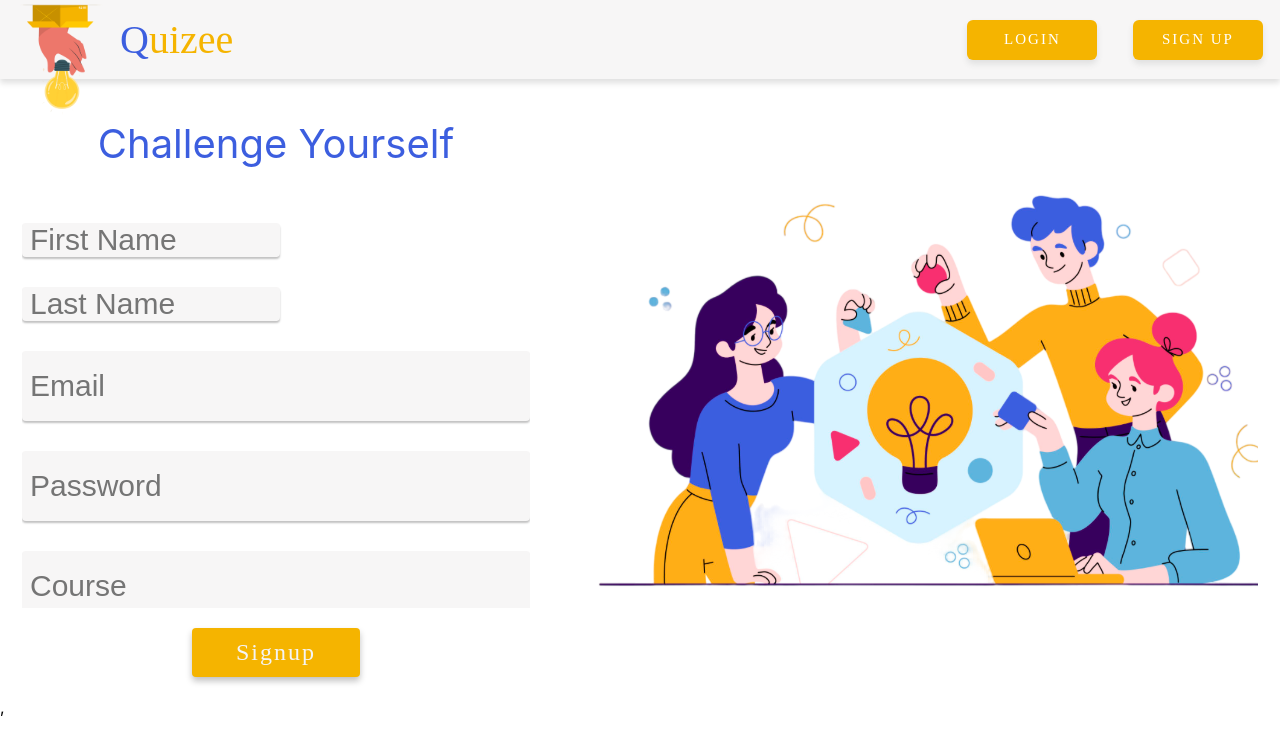
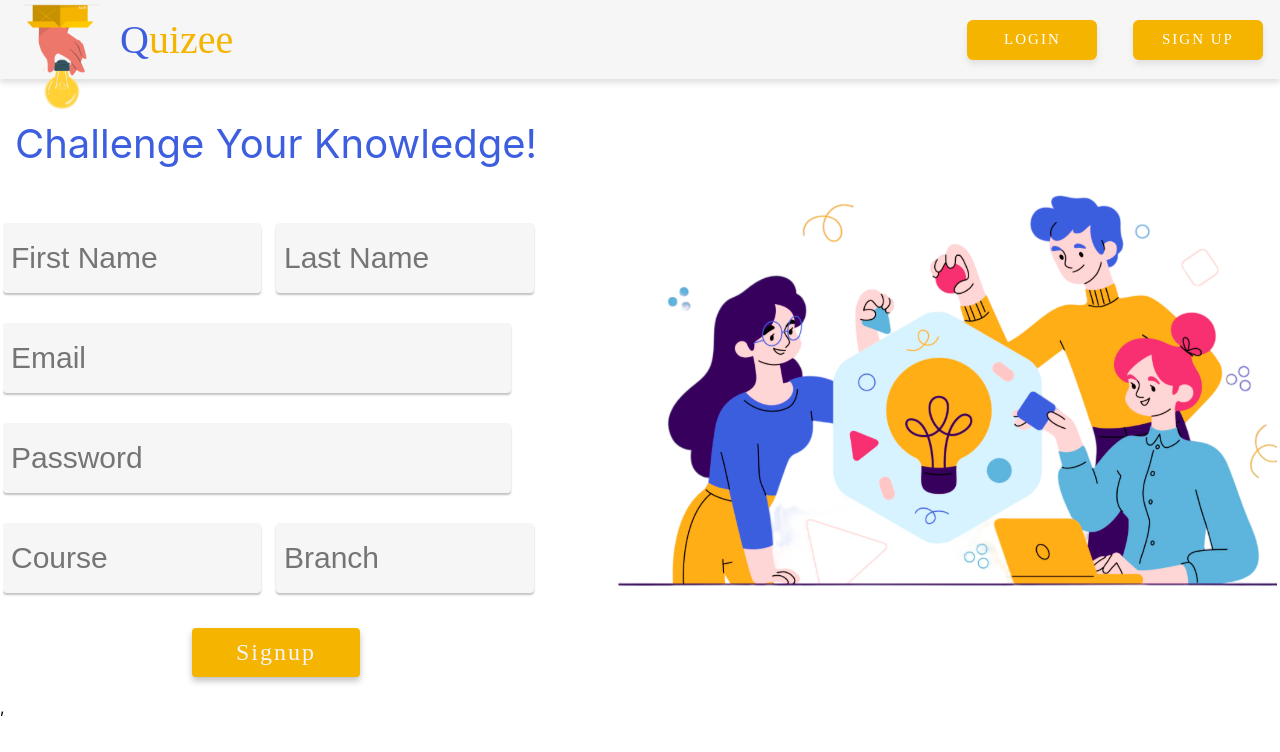
Before and after one commit to RohitRaj766/Qezee, a React (Create React App) app in the folder client/: page /signup in a window 1280 px wide. Shown: the top 752 px of the page. Built offline with nearby package versions, Linux system fonts and the light colour scheme.

Commit message:
Update Signup.jsx

```diff
--- a/client/src/user/userScreens/signup/Signup.jsx
+++ b/client/src/user/userScreens/signup/Signup.jsx
@@ -3,6 +3,7 @@ import { useDispatch, useSelector } from 'react-redux';
 import { signupRequest } from '../../../actions/index';
 import './Signup.scss'
 import pagePhoto from '../../assets/images/pagephoto.svg';
+import header from '../../assets/images/header.svg';
 
 const Signup = () => {
   const [userData, setUserData] = useState({
@@ -37,15 +38,20 @@ const Signup = () => {
     <div className='main'>
 
       <div className='boxContainer'>
-        <p>Challenge Yourself</p>
+        <p>Challenge Your Knowledge!</p>
+        {/* <img src={header} alt="" className='headerImage' /> */}
         <div className='formContainer'>
           <form onSubmit={handleSubmit}>
-            <input className="smallInputField" type="text" name="firstname" value={userData.firstname} onChange={handleChange} placeholder="First Name" required />
-            <input className="smallInputField" type="text" name="lastname" value={userData.lastname} onChange={handleChange} placeholder="Last Name" required />
+            <div className='smallForm'>
+              <input className="smallInputField" type="text" name="firstname" value={userData.firstname} onChange={handleChange} placeholder="First Name" required />
+              <input className="smallInputField" type="text" name="lastname" value={userData.lastname} onChange={handleChange} placeholder="Last Name" required />
+            </div>
             <input className="inputField" type="email" name="email" value={userData.email} onChange={handleChange} placeholder="Email" required />
             <input className="inputField" type="password" name="password" value={userData.password} onChange={handleChange} placeholder="Password" required />
-            <input className="inputField" type="text" name="course" value={userData.course} onChange={handleChange} placeholder="Course" required />
-            <input className="inputField" type="text" name="branch" value={userData.branch} onChange={handleChange} placeholder="Branch" required />
+            <div className="smallForm">
+              <input className="smallInputField" type="text" name="course" value={userData.course} onChange={handleChange} placeholder="Course" required />
+              <input className="smallInputField" type="text" name="branch" value={userData.branch} onChange={handleChange} placeholder="Branch" required />
+            </div>
             <input className="inputField" type="text" name="university" value={userData.university} onChange={handleChange} placeholder="University" required />
             <input className="inputField" type="text" name="college" value={userData.college} onChange={handleChange} placeholder="College" required />
             <input className="inputField" type="text" name="enrollment" value={userData.enrollment} onChange={handleChange} placeholder="Enrollment" required />
@@ -55,9 +61,6 @@ const Signup = () => {
         {signupMessage && <p>{signupMessage}</p>}
         {error && <p>{error}</p>}
       </div>
-
-
-
 
       <div>
         <img src={pagePhoto} alt="pagePhoto" />
```
